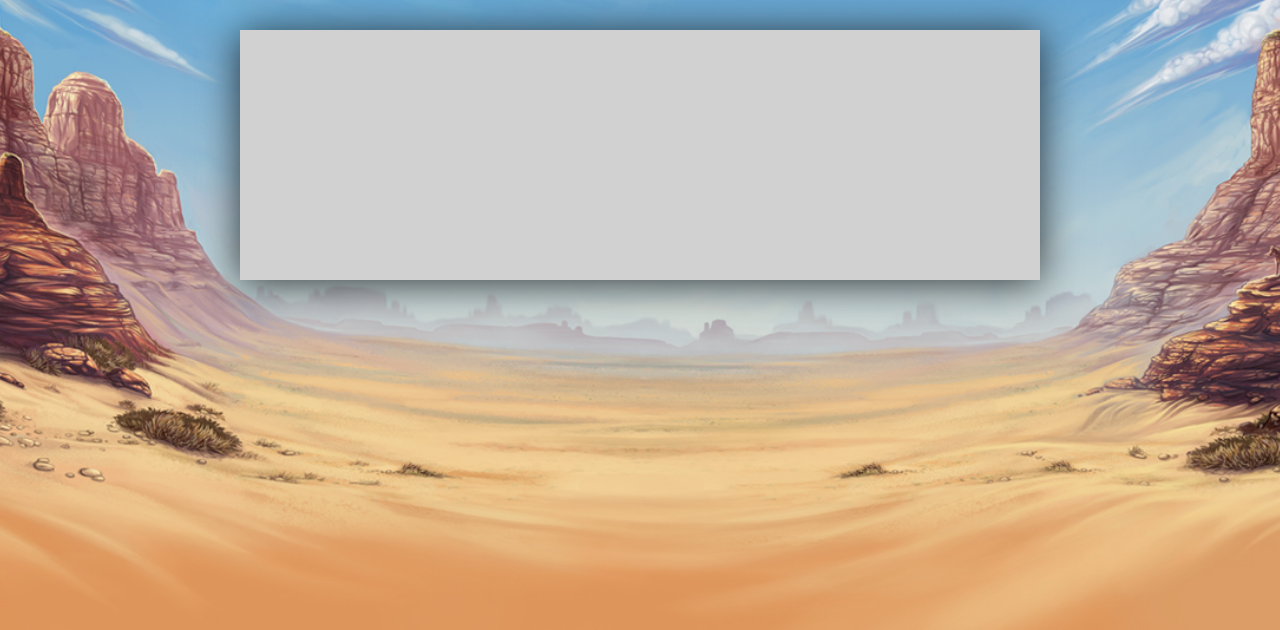
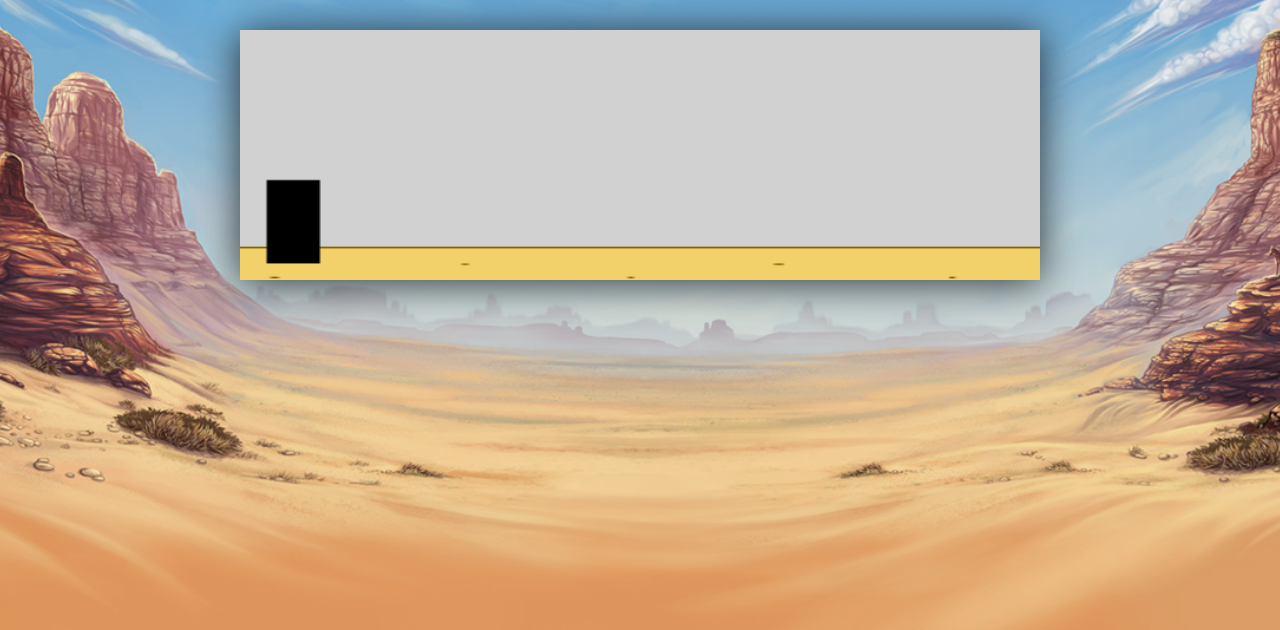
Before and after one commit to baragatti/dinossaurito, a website with bundled scripts: page src/index.html in a window 1280 px wide. Shown: the part 170-800 px from the top of the page. Built offline with nearby package versions, Linux system fonts and the light colour scheme.

Commit message:
Primeira build funcional do projeto
Background com bits gerados
Personagem rect so para teste

```diff
--- a/src/app/Background.ts
+++ b/src/app/Background.ts
@@ -5,9 +5,11 @@ import Helper from "./Helper";
 export default class Background implements Drawable {
     private options: DrawableOptions;
     private bits: any;
+    private size: number;
 
     constructor(options: DrawableOptions) {
         this.options = options;
+        this.size = 20;
 
         this.generateBits();
     }
@@ -30,14 +32,20 @@ export default class Background implements Drawable {
     }
 
     draw(context: any, offset: number) {
-        const {bits} = this;
+        const {
+            bits,
+            size,
+        } = this;
         const {
             height,
             width,
         } = this.options;
 
-        context.fillStyle = "#444";
-        context.fillRect(0, height - 20, width, 1);
+        context.fillStyle = "#F2D16B";
+        context.fillRect(0, height - size, width, size);
+
+        context.fillStyle = "#856501";
+        context.fillRect(0, height - size, width, 1);
 
         for (let i = bits.length - 1; i >= 0; i--) {
             context.fillRect(width - ((bits[i].x + offset) % width), bits[i].y, bits[i].width, 1);
--- a/src/app/Game.ts
+++ b/src/app/Game.ts
@@ -35,6 +35,7 @@ export default class Game {
         this.canvas = document.getElementById("game");
         this.context = this.canvas.getContext("2d");
 
+        this.obstacles = [];
         this.nextObstacle = 0;
         this.offset = 0;
         this.lastTick = null;
@@ -51,8 +52,10 @@ export default class Game {
     initObjects() {
         this.player = new Player({
             context: this.context,
+            width: this.canvas.width,
+            height: this.canvas.height,
             left: 10,
-            bottom: this.canvas.height - Global.GROUND_BUFFER,
+            bottom: Global.GROUND_BUFFER,
         });
 
         this.background = new Background({
--- a/src/app/KeyHandler.ts
+++ b/src/app/KeyHandler.ts
@@ -6,8 +6,8 @@ export default class KeyHandler {
     constructor() {
         this.pressedKeys = {};
 
-        document.addEventListener('keyup', this.onKeyUp, false);
-        document.addEventListener('keydown', this.onKeyDown, false);
+        document.addEventListener('keyup', (e) => this.onKeyUp(e), false);
+        document.addEventListener('keydown', (e) => this.onKeyDown(e), false);
     }
 
     private onKeyDown(e) {
--- a/src/app/Player.ts
+++ b/src/app/Player.ts
@@ -2,10 +2,25 @@ import DrawableOptions from "./interfaces/DrawableOptions";
 import Drawable from "./interfaces/Drawable";
 
 export default class Player implements Drawable {
+    private options: DrawableOptions;
+
     constructor(options: DrawableOptions) {
-
+        this.options = options;
     }
 
     draw(context: any, offset: number) {
+        const {
+            height,
+            width,
+            left,
+            bottom,
+        } = this.options;
+
+        // TODO alterar
+        const sizeWidth = 20;
+        const sizeHeight = 50;
+
+        context.fillStyle = "#000000";
+        context.fillRect(left, height - bottom - sizeHeight, sizeWidth, sizeHeight);
     }
 }
--- a/src/app/index.ts
+++ b/src/app/index.ts
@@ -1,7 +1,5 @@
-// import Game from "./Game";
+import Game from "./Game";
 
-// const game = new Game();
-
-alert(`doix gudan  xzzzz`);
-
-// npm run check-types -- --watch
+document.addEventListener("DOMContentLoaded", function (event) {
+    const game = new Game();
+});
--- a/src/index.html
+++ b/src/index.html
@@ -11,7 +11,7 @@
     <div class="header">
         <span>Dinossaurito</span>
     </div>
-    <div id="game"></div>
+    <canvas id="game"></canvas>
 </div>
 </body>
 </html>
```
